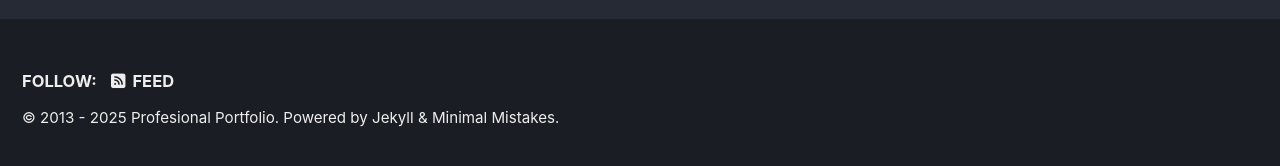
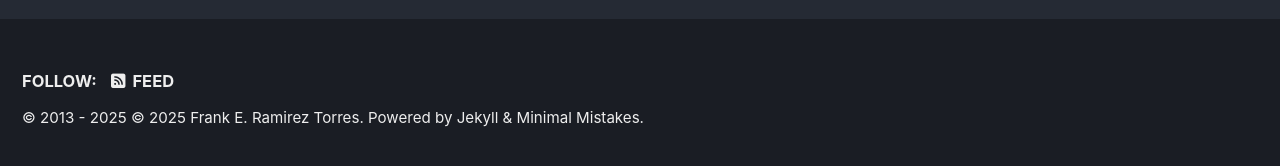
Before and after one commit to Kfrank80/Kfrank80.github.io, a Jekyll site: the page built from index.html, in a window 1280 px wide. Shown: the part 726-892 px from the top of the page. Built offline with Jekyll 4.4.1, drawn with Linux system fonts in a browser that asks for light colours; cached includes are drawn as plain includes; the list of posts is cut into pages by our own code.

```diff
--- a/_config.yml
+++ b/_config.yml
@@ -31,8 +31,8 @@
 breadcrumbs              : # true, false (default)
 words_per_minute         : 200
 enable_copy_code_button  : # true, false (default)
-copyright                : # "copyright" name, defaults to site.title
-copyright_url            : # "copyright" URL, defaults to site.url
+copyright                : "© 2025 Frank E. Ramirez Torres" # "copyright" name, defaults to site.title
+copyright_url            : "https://Kfrank80.github.io" # "copyright" URL, defaults to site.url
 comments:
   provider               : # false (default), "disqus", "discourse", "facebook", "staticman", "staticman_v2", "utterances", "giscus", "custom"
   disqus:
```
